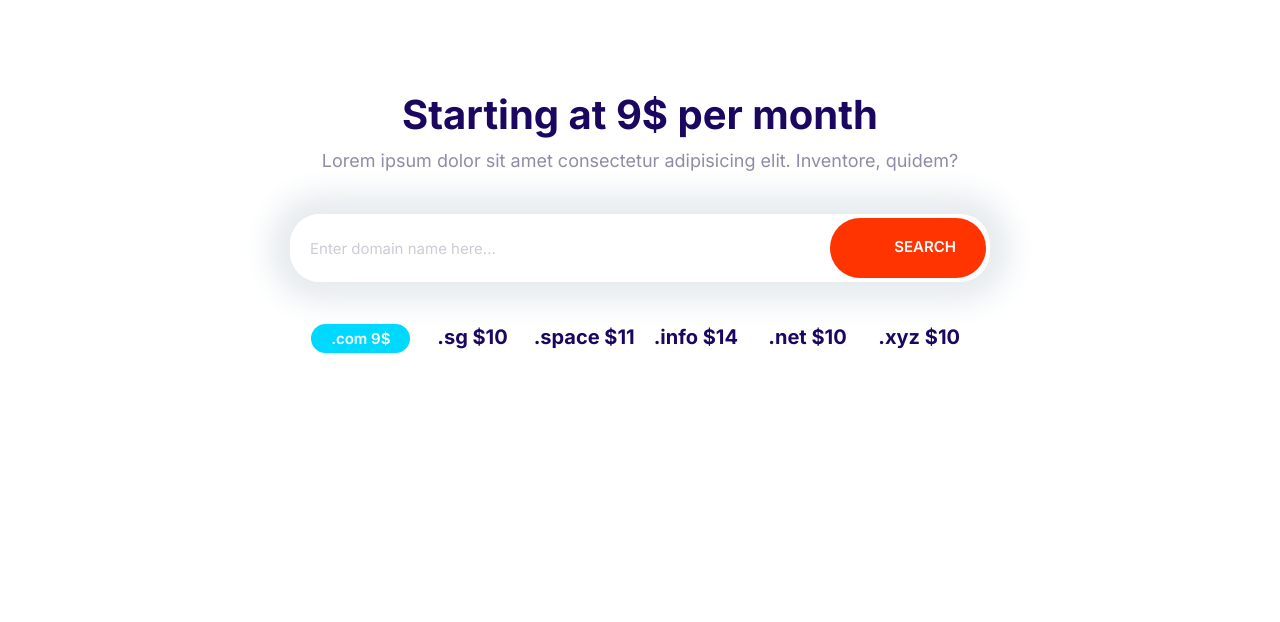
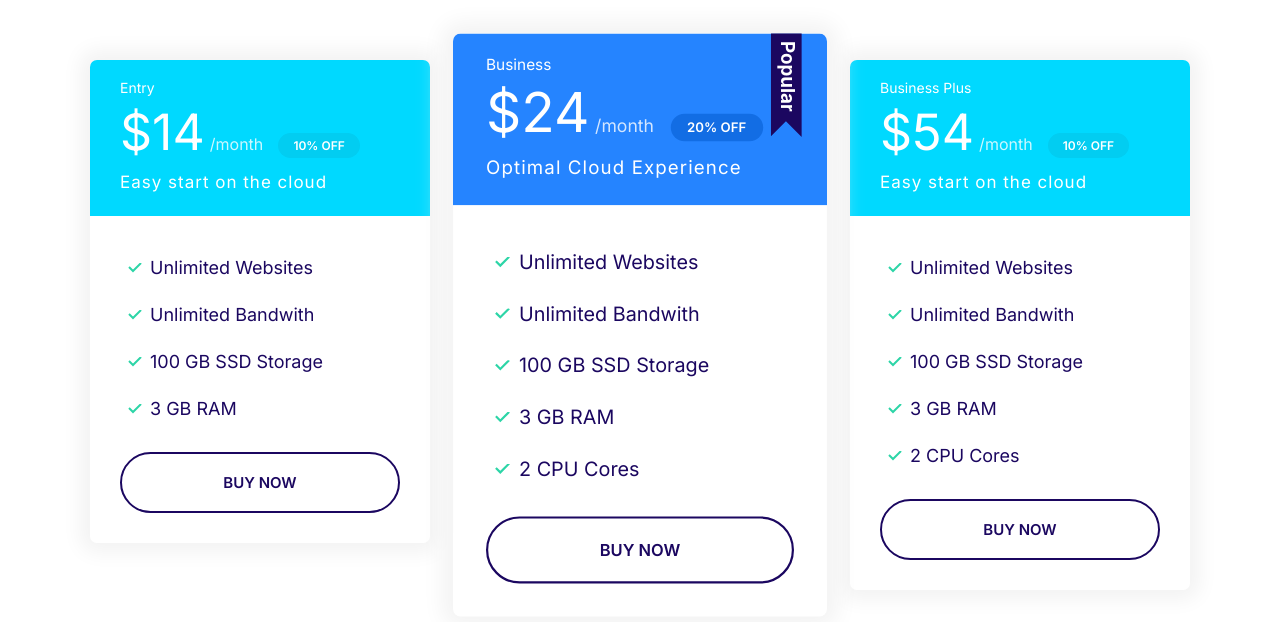
Before and after one commit to fayemoon/Moshify-project, a plain HTML site: page index.html in a window 1280 px wide. Drawn offline with Linux system fonts and the light colour scheme.

Commit message:
Build the block-plans component.

```diff
--- a/css/styles.css
+++ b/css/styles.css
@@ -110,6 +110,10 @@ a {
 
 .badge--primary {
   background-color: var(--color-primary);
+  color: #fff;
+}
+.badge--primary-darker {
+  background-color: var(--color-primary-darker);
   color: #fff;
 }
 
@@ -331,11 +335,18 @@ a {
   color: #fff;
 }
 
+.card--primary .badge--primary {
+  background-color: #126de4;
+}
 .card--secondary .badge--secondary {
   background-color: #02cdf1;
 }
 
 /* Plans */
+
+.plan {
+  transition: transform 0.2s ease-out;
+}
 
 .plan__name {
   color: #fff;
@@ -366,6 +377,10 @@ a {
   margin-bottom: 2rem;
 }
 
+.plan--popular {
+  transform: scale(1.1);
+}
+
 .plan--popular .card__header {
   position: relative;
 }
@@ -377,6 +392,14 @@ a {
   position: absolute;
   top: -6px;
   right: 5%;
+}
+
+.plan:hover {
+  transform: scale(1.05);
+}
+
+.plan--popular:hover {
+  transform: scale(1.15);
 }
 
 @media screen and (min-width: 1024px) {
@@ -746,3 +769,14 @@ a {
     grid-template-columns: repeat(auto-fit, minmax(10rem, 1fr));
   }
 }
+
+/* Plans */
+
+.block-plans .grid {
+  gap: 8rem 4rem;
+}
+
+.block-plans .card {
+  max-width: 500px;
+  margin: 0 auto;
+}
--- a/index.html
+++ b/index.html
@@ -14,35 +14,71 @@
     <link rel="stylesheet" href="css/styles.css" />
   </head>
   <body>
-    <section class="block container block-domain">
-      <header class="block__header">
-        <h2>Starting at 9$ per month</h2>
-        <p>
-          Lorem ipsum dolor sit amet consectetur adipisicing elit. Inventore,
-          quidem?
-        </p>
-      </header>
-      <div class="input-group">
-        <input
-          type="text"
-          class="input"
-          placeholder="Enter domain name here..."
-        />
-        <button class="btn btn--accent">
-          <svg class="icon icon--white">
-            <use xlink:href="images/sprite.svg#search"></use>
-          </svg>
-          Search
-        </button>
+    <section class="block container block-plans">
+      <div class="grid grid--cols-3">
+        <div class="plan">
+          <div class="card card--secondary">
+            <header class="card__header">
+              <h3 class="plan__name">Entry</h3>
+              <span class="plan__price">$14</span>
+              <span class="plan__billing-cycle">/month</span>
+              <span class="badge badge--secondary badge--small">10% OFF</span>
+              <span class="plan__description">Easy start on the cloud</span>
+            </header>
+            <div class="card__body">
+              <ul class="list list--tick">
+                <li class="list__item">Unlimited Websites</li>
+                <li class="list__item">Unlimited Bandwith</li>
+                <li class="list__item">100 GB SSD Storage</li>
+                <li class="list__item">3 GB RAM</li>
+              </ul>
+              <button class="btn btn--outline btn--block">Buy Now</button>
+            </div>
+          </div>
+        </div>
+        <div class="plan plan--popular">
+          <div class="card card--primary">
+            <header class="card__header">
+              <h3 class="plan__name">Business</h3>
+              <span class="plan__price">$24</span>
+              <span class="plan__billing-cycle">/month</span>
+              <span class="badge badge--primary badge--small">20% OFF</span>
+              <span class="plan__description">Optimal Cloud Experience</span>
+            </header>
+            <div class="card__body">
+              <ul class="list list--tick">
+                <li class="list__item">Unlimited Websites</li>
+                <li class="list__item">Unlimited Bandwith</li>
+                <li class="list__item">100 GB SSD Storage</li>
+                <li class="list__item">3 GB RAM</li>
+                <li class="list__item">2 CPU Cores</li>
+              </ul>
+              <button class="btn btn--outline btn--block">Buy Now</button>
+            </div>
+          </div>
+        </div>
+        <div class="plan">
+          <div class="card card--secondary">
+            <header class="card__header">
+              <h3 class="plan__name">Business Plus</h3>
+              <span class="plan__price">$54</span>
+              <span class="plan__billing-cycle">/month</span>
+              <span class="badge badge--secondary badge--small">10% OFF</span>
+              <span class="plan__description">Easy start on the cloud</span>
+            </header>
+            <div class="card__body">
+              <ul class="list list--tick">
+                <li class="list__item">Unlimited Websites</li>
+                <li class="list__item">Unlimited Bandwith</li>
+                <li class="list__item">100 GB SSD Storage</li>
+                <li class="list__item">3 GB RAM</li>
+                <li class="list__item">2 CPU Cores</li>
+              </ul>
+              <button class="btn btn--outline btn--block">Buy Now</button>
+            </div>
+          </div>
+        </div>
       </div>
-      <ul class="list block-domain__prices">
-        <li><span class="badge badge--secondary">.com 9$</span></li>
-        <li>.sg $10</li>
-        <li>.space $11</li>
-        <li>.info $14</li>
-        <li>.net $10</li>
-        <li>.xyz $10</li>
-      </ul>
     </section>
     <script src="js/main.js"></script>
   </body>
```
Also changed, not shown: components/block-plans.html (added, +66 -0 lines), components/block-domain.html (renamed from components/domain-blocks.html).
